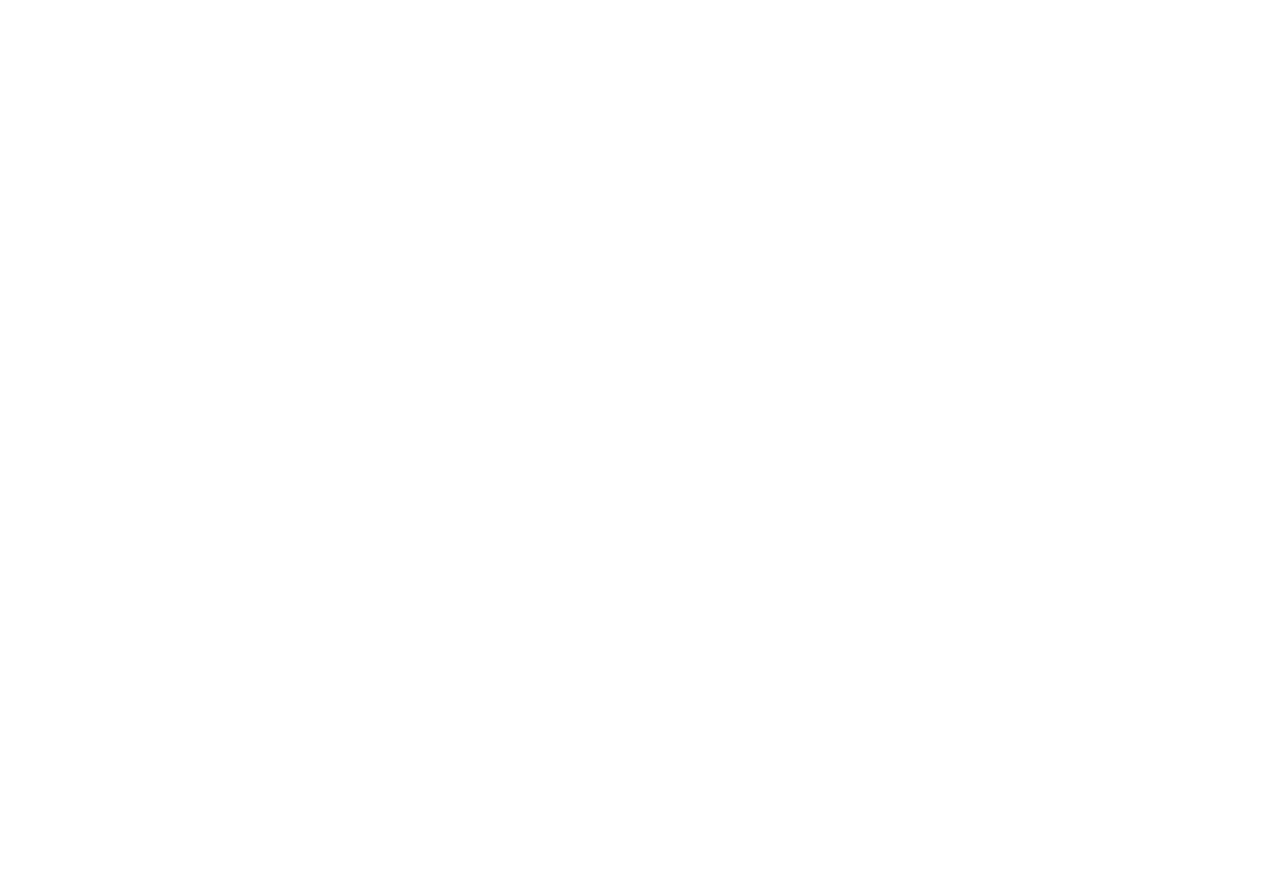
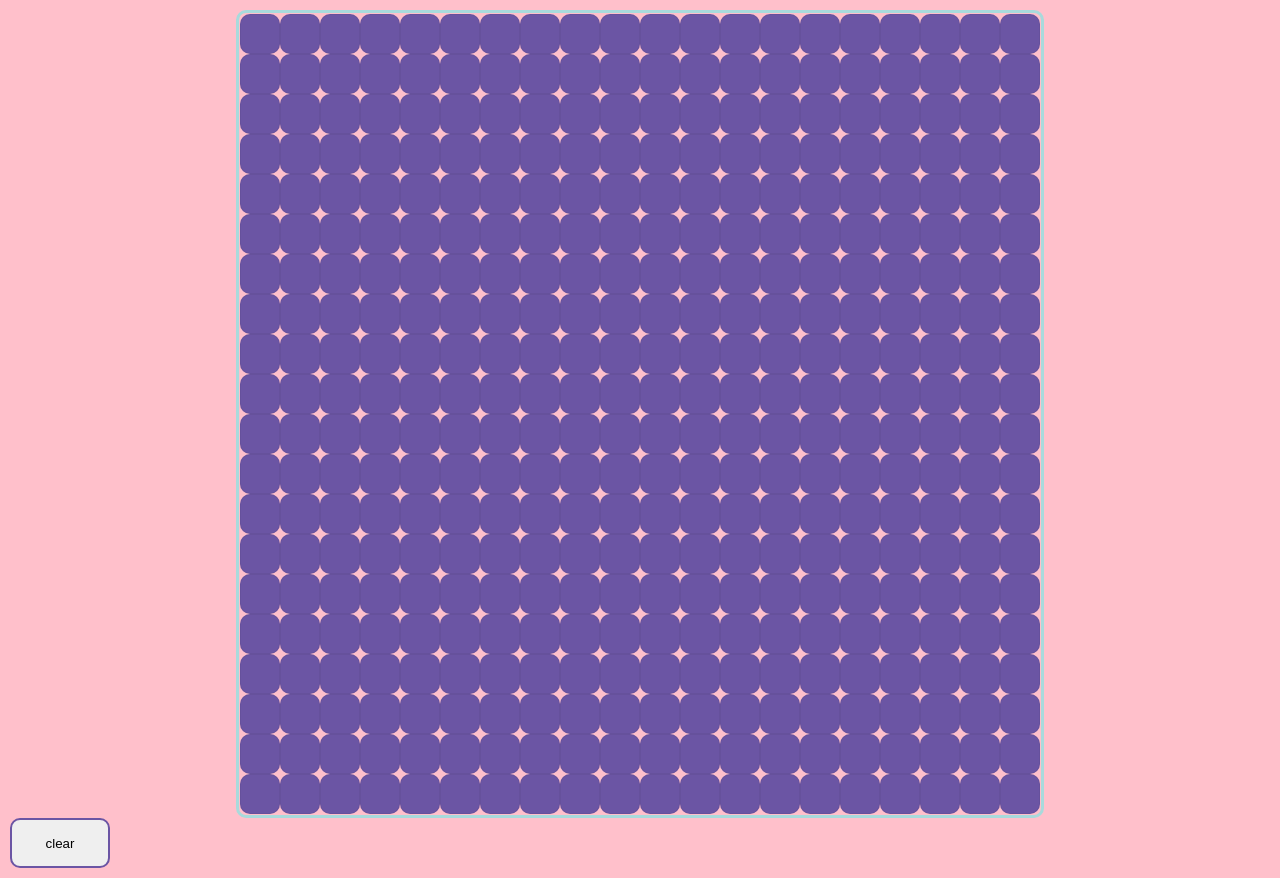
Before and after one commit to mohamedLazyBob/Etch-a-Sketch, a plain HTML site: page index.html in a window 1280 px wide. Before the commit the page ends 800 px from the top, so only its background shows below. Drawn offline with Linux system fonts and the light colour scheme.

Commit message:
add colors and designed it well

```diff
--- a/index.html
+++ b/index.html
@@ -8,6 +8,11 @@
 	<title>Eatch A Sketch</title>
 </head>
 <body>
+	<main>
+		<div class="grid">
+		</div>
+		<button class="clr-btn">clear</button>
+	</main>
 
 	<script src="script.js"></script>
 </body>
--- a/script.js
+++ b/script.js
@@ -0,0 +1,27 @@
+const gridContainerLength = 800;
+const cellsNumber = 20;
+let cellLength = gridContainerLength / cellsNumber;
+
+let grid = document.querySelector('.grid');
+for (let i = 0; i < (cellsNumber ** 2); i++) {
+	let cell = document.createElement('div');
+	cell.style.cssText = `width: ${cellLength}px;
+							height: ${cellLength}px`;
+	cell.classList.add("cell");
+	grid.appendChild(cell);
+	// console.log(i);
+}
+
+let cells = document.querySelectorAll('.cell');
+cells.forEach((cell) => {
+	cell.addEventListener('mouseenter', (e) => {
+		if (e.fromElement.className === 'cell') {
+			e.fromElement.style.background = 'rgba(0, 0, 0, 0)';
+		}
+	});
+	cell.addEventListener('mouseout', (e) => {
+		if (e.fromElement.className === 'cell') {
+			e.fromElement.style.background = 'rgba(0, 0, 0, 0)';
+		}
+	});
+});
--- a/style.css
+++ b/style.css
@@ -0,0 +1,68 @@
+:root {
+	--grid-box-length: 800px;
+	--cells-number: 16px;
+	--color-blue: #457b9d;
+	--color-violet-dark: rgb(107,85,164);
+}
+*, *::after, *::before {
+	box-sizing: border-box;
+	margin: 0;
+	padding: 0;
+}
+
+body {
+	/* background: url("./imgs/background.png"); */
+	/* background-image: url("./imgs/background.png"); */
+	background-repeat: no-repeat;
+	background-position: center;
+	background-color: rgb(167,139,193);
+	height: 100%;
+	/* width: 100vw; */
+}
+
+main {
+	padding: 10px;
+	height: 100%;
+	width: 100%;
+	background-color: pink;
+}
+
+.grid {
+	box-sizing: content-box;
+	border: 3px solid #A8DADC;
+	border-radius: 10px;
+
+	width:  var(--grid-box-length);
+	height: var(--grid-box-length);
+	padding: 1px;
+	margin: 0 auto ;
+	margin-top: calc(50vh - (800px / 2));
+
+	display: flex;
+	flex-wrap: wrap;
+}
+
+.cell {
+	width:  calc(var(--grid-box-length) / 16);
+	height: calc(var(--grid-box-length) / 16);
+	border: 0.5px solid rgba(0, 0, 0, 0.05);
+	border-radius: 10px;
+	background-color: var(--color-violet-dark);
+}
+
+.clr-btn {
+	border-radius: 10px;
+	border: 2px solid var(--color-violet-dark);
+	outline: none;
+
+	width: 100px;
+	height: 50px;
+
+	margin-left: auto;
+	margin-right: auto;
+}
+
+.clr-btn:active {
+	border: 4px solid var(--color-violet-dark);
+	outline: none;
+}
```
Also changed, not shown: imgs/background.png (added).
